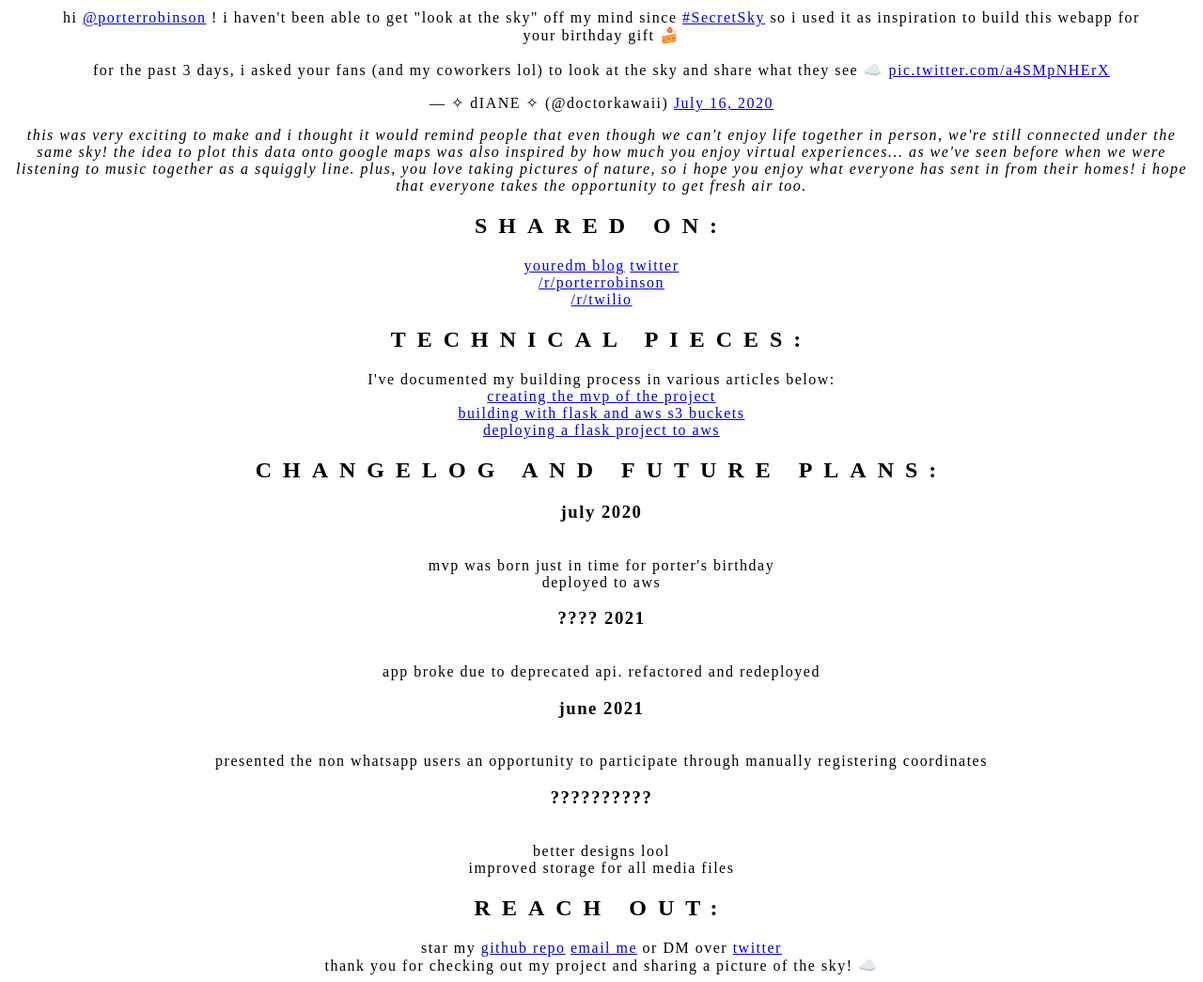
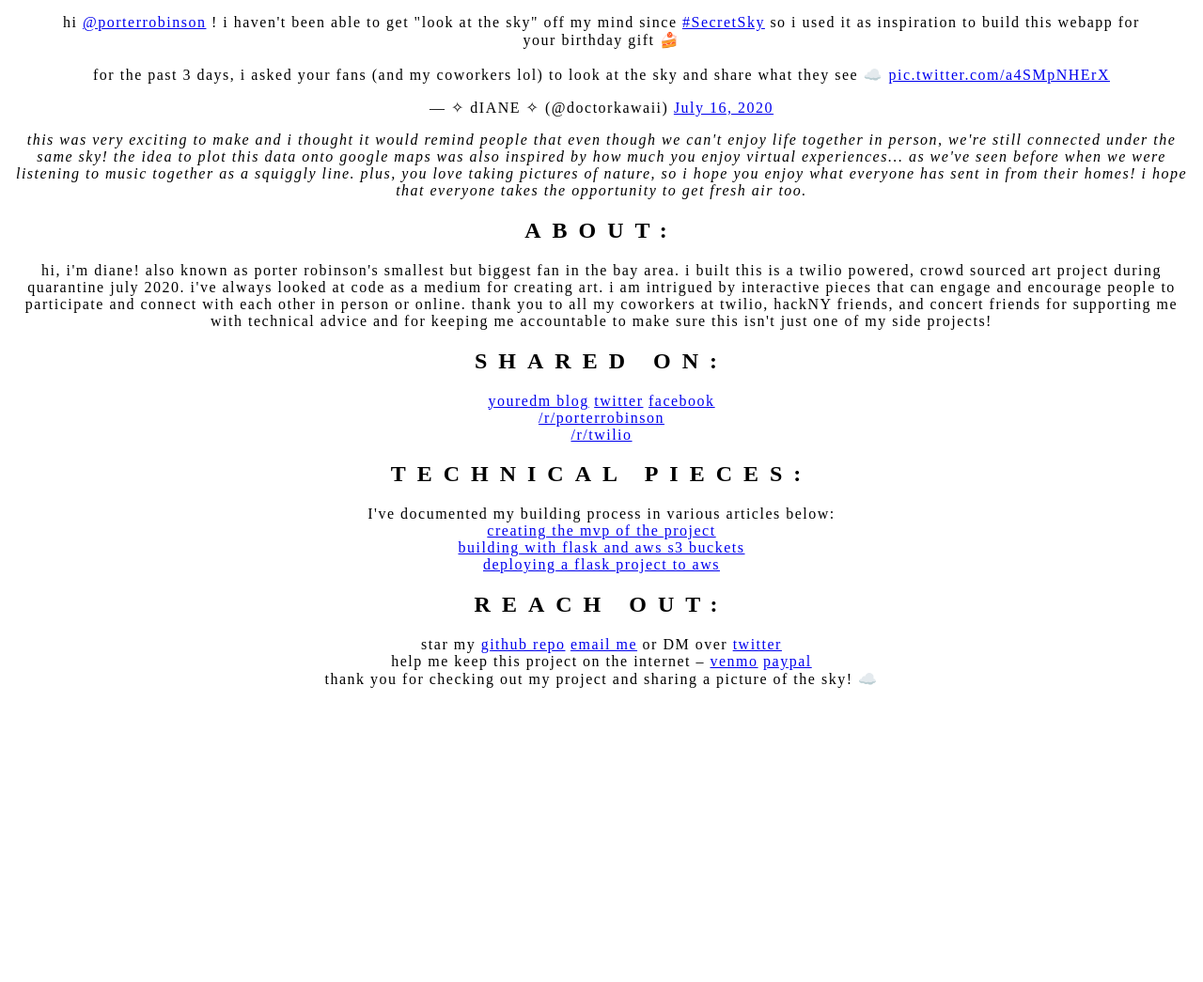
Before and after one commit to dianephan/lookatthesky, a Flask app: page /story in a window 1280 px wide. Shown: the part 423-1468 px from the top of the page at 94% size. After the commit the page ends 1155 px from the top, so only its background shows below. Run offline with Flask 2, Linux system fonts and the light colour scheme; parts of the project's set-up code (start-up, migrations or seed data) failed here and were passed over; some libraries are stand-ins or nearby versions.

Commit message:
polish README and story page

```diff
--- a/templates/story.html
+++ b/templates/story.html
@@ -6,12 +6,10 @@
       <title> | I can make something good, oh, something good  </title>
   </head>
       <header>
-        <!-- <a href="index.html">Home</a> -->
+        <a href="index.html">↵</a>
         <h1>everything we need is already here</h1>
-        <br>
       </header>
       <main>
-        <br>
         <iframe width="560" height="315" src="https://www.youtube.com/embed/PuMz4v5PYKc" title="YouTube video player" frameborder="0" allow="accelerometer; autoplay; clipboard-write; encrypted-media; gyroscope; picture-in-picture" allowfullscreen></iframe>
         <br>
 
@@ -22,9 +20,16 @@
           plus, you love taking pictures of nature, so i hope you enjoy what everyone has sent in from their homes! i hope that everyone takes the opportunity to get fresh air too.
           </i>
 
+        <h2>about:</h2>
+          <p>hi, i'm diane! also known as porter robinson's smallest but biggest fan in the bay area. i built this is a twilio powered, crowd sourced art project during quarantine july 2020.
+            i've always looked at code as a medium for creating art. i am intrigued by interactive pieces that can engage and encourage people to participate and connect with each other in person or online.
+            thank you to all my coworkers at twilio, hackNY friends, and concert friends for supporting me with technical advice and for keeping me accountable to make sure this isn't just one of my side projects!
+          </p>
+
         <h2>shared on:</h2>
           <a href="https://youredm.dianephan.me/">youredm blog</a>
           <a href="https://twitter.com/YourEDM/status/1283861462230999046">twitter</a>
+          <a href="https://www.facebook.com/YourEdm/posts/3177227559051578">facebook</a>
           <br><a href="https://www.reddit.com/r/porterrobinson/comments/hs3w0u/my_friend_asked_porter_fans_around_the_globe_to/">/r/porterrobinson</a>
           <br><a href="https://www.reddit.com/r/twilio/comments/hsxnmt/a_twilio_powered_whatsapp_bot_for_porter_robinson/">/r/twilio</a>
 
@@ -34,21 +39,10 @@
           <br> <a href="https://www.twilio.com/blog/media-file-storage-python-flask-amazon-s3-buckets">building with flask and aws s3 buckets</a>
           <br> <a href="https://www.twilio.com/blog/deploy-flask-python-app-aws">deploying a flask project to aws</a>
 
-        <h2>changelog and future plans:</h2>
-        <h3>july 2020</h3>
-        <br>mvp was born just in time for porter's birthday
-        <br>deployed to aws
-        <h3>???? 2021</h3>
-        <br>app broke due to deprecated api. refactored and redeployed
-        <h3>june 2021</h3>
-        <br>presented the non whatsapp users an opportunity to participate through manually registering coordinates
-        <h3>??????????</h3>
-        <br>better designs lool
-        <br>improved storage for all media files
-
         <h2>reach out:</h2>
           star my <a href="https://github.com/dianephan/lookatthesky">github repo</a>
           <a href="mailto:dianephan12@gmail.com">email me</a> or DM over <a href="https://twitter.com/doctorkawaii">twitter</a>
+          <br> help me keep this project on the internet – <a href="https://venmo.com/u/diane-diane">venmo</a> <a href="https://www.paypal.com/paypalme/dianephan">paypal</a>
           <br>thank you for checking out my project and sharing a picture of the sky! ☁️
       </main>
 
```
Also changed, not shown: README.md, 1 other file.
